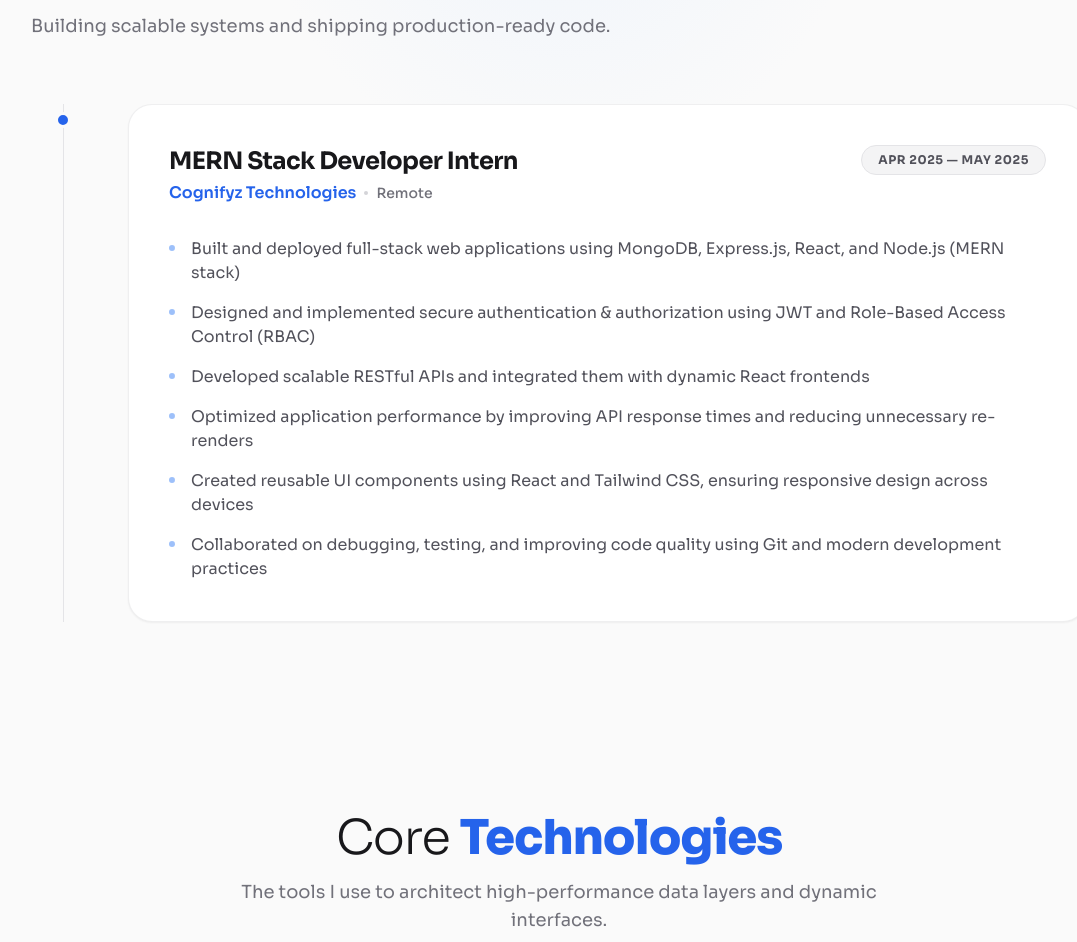
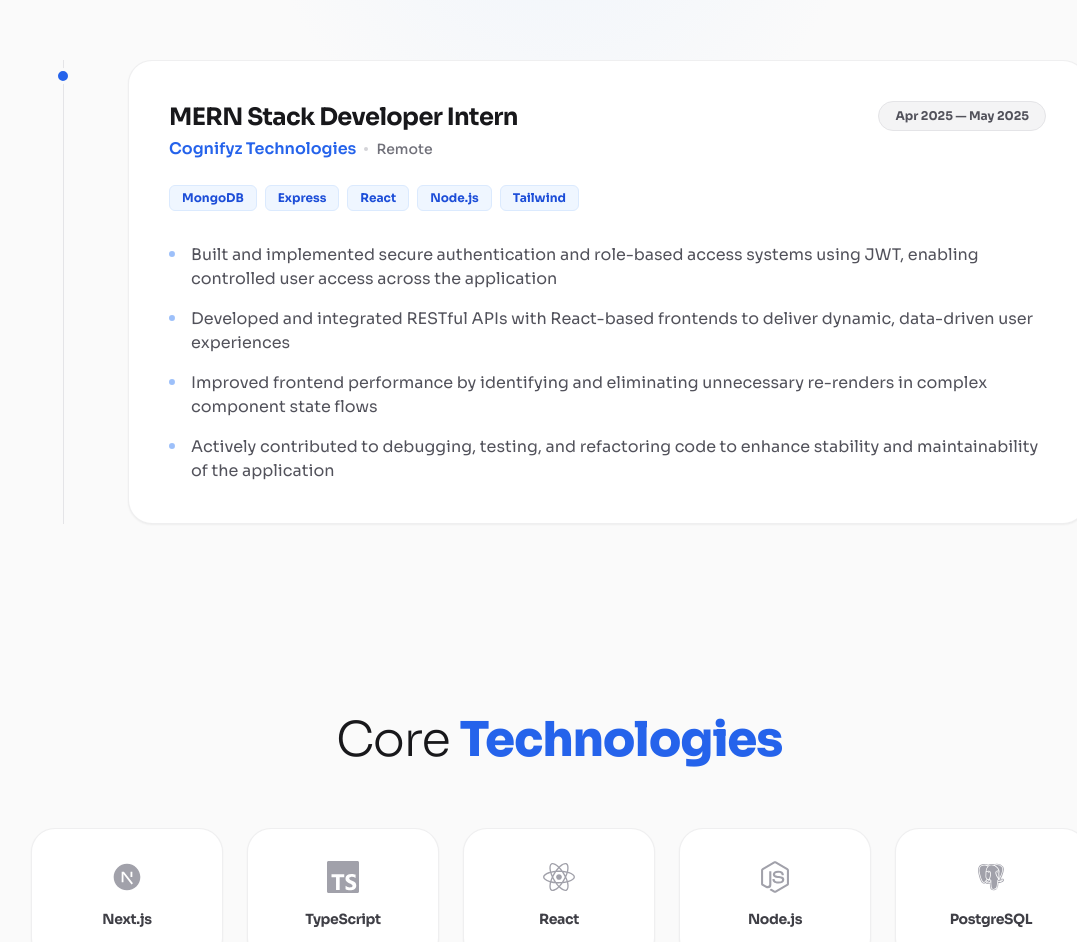
Before and after one commit to Curious-Firdosh/Fridosh_Portfolio, a React (Vite) app: page / in a window 1280 px wide. Shown: the part 980-1922 px from the top of the page, without its empty margins (81-1158 px from the left). Built offline with nearby package versions, Linux system fonts and the light colour scheme.

Commit message:
Refactor Skills component: update experience details, enhance tech stack representation, and improve layout

```diff
--- a/src/components/Skills.jsx
+++ b/src/components/Skills.jsx
@@ -1,7 +1,7 @@
 import { motion } from "framer-motion";
 import { FaReact, FaNodeJs, FaDatabase } from "react-icons/fa";
 import { RiNextjsFill, RiTailwindCssFill } from "react-icons/ri";
-import { SiTypescript, SiDocker, SiHono, SiPrisma, SiExpress } from "react-icons/si";
+import { SiTypescript, SiDocker, SiHono, SiPrisma, SiExpress, SiMongodb } from "react-icons/si";
 import { BiLogoPostgresql } from "react-icons/bi";
 
 const EXPERIENCE = [
@@ -10,11 +10,13 @@ const EXPERIENCE = [
   //   company: "Encoder",
   //   duration: "Jan 2025 — Mar 2026",
   //   type: "Remote",
+  //   // EXPLICIT TECH STACK
+  //   tech: ["Next.js", "React", "Node.js", "Express", "PostgreSQL", "Tailwind"],
   //   highlights: [
-  //     "Built and deployed full-stack applications using React, Next.js, Node.js, and PostgreSQL",
-  //     "Designed scalable REST APIs with JWT authentication and RBAC authorization",
-  //     "Integrated AI features using LLMs and LangChain with RAG pipelines",
-  //     "Deployed apps on Vercel, Render, and Railway with production-grade performance"
+  //     "Built end-to-end full-stack features, handling both frontend (React/Next.js) and backend (Node.js, APIs) to deliver complete user-facing functionality",
+  //     "Designed and implemented secure authentication and role-based access systems using JWT, ensuring controlled access across different user types",
+  //     "Integrated AI-driven features using LLM APIs and LangChain to automate workflows and enhance user experience",
+  //     "Deployed and managed applications on Vercel and Railway, handling environment setup, builds, and production issues"
   //   ]
   // },
   {
@@ -22,13 +24,13 @@ const EXPERIENCE = [
     company: "Cognifyz Technologies",
     duration: "Apr 2025 — May 2025",
     type: "Remote",
+    // EXPLICIT TECH STACK
+    tech: ["MongoDB", "Express", "React", "Node.js", "Tailwind"],
     highlights: [
-      "Built and deployed full-stack web applications using MongoDB, Express.js, React, and Node.js (MERN stack)",
-      "Designed and implemented secure authentication & authorization using JWT and Role-Based Access Control (RBAC)",
-      "Developed scalable RESTful APIs and integrated them with dynamic React frontends",
-      "Optimized application performance by improving API response times and reducing unnecessary re-renders",
-      "Created reusable UI components using React and Tailwind CSS, ensuring responsive design across devices",
-      "Collaborated on debugging, testing, and improving code quality using Git and modern development practices"
+      "Built and implemented secure authentication and role-based access systems using JWT, enabling controlled user access across the application",
+      "Developed and integrated RESTful APIs with React-based frontends to deliver dynamic, data-driven user experiences",
+      "Improved frontend performance by identifying and eliminating unnecessary re-renders in complex component state flows",
+      "Actively contributed to debugging, testing, and refactoring code to enhance stability and maintainability of the application"
     ]
   }
 ];
@@ -39,7 +41,7 @@ const SKILLS = [
   { name: "React", icon: <FaReact size={32} /> },
   { name: "Node.js", icon: <FaNodeJs size={32} /> },
   { name: "PostgreSQL", icon: <BiLogoPostgresql size={32} /> },
-  { name: "MongoDB", icon: <FaDatabase size={32} /> },
+  { name: "MongoDB", icon: <SiMongodb size={32} /> },
   { name: "Prisma", icon: <SiPrisma size={32} /> },
   { name: "Hono", icon: <SiHono size={32} /> },
   { name: "Docker", icon: <SiDocker size={32} /> },
@@ -51,10 +53,7 @@ export default function SkillsAndExperience() {
   return (
     <>
       {/* ================= EXPERIENCE SECTION ================= */}
-      {/* Notice this is now its own section with id="experience" */}
       <section className="relative bg-zinc-50 py-32 px-6 lg:px-28 overflow-hidden text-zinc-900" id="experience">
-
-        {/* Subtle Background Glow */}
         <div className="absolute top-0 left-1/2 -translate-x-1/2 w-full max-w-4xl h-[500px] bg-[radial-gradient(ellipse_at_top,_var(--tw-gradient-stops))] from-blue-100/40 via-transparent to-transparent pointer-events-none" />
 
         <div className="relative max-w-6xl mx-auto">
@@ -67,9 +66,6 @@ export default function SkillsAndExperience() {
             <h2 className="text-4xl lg:text-5xl font-light tracking-tight">
               Work <span className="font-black text-blue-600">Experience</span>
             </h2>
-            <p className="mt-4 text-zinc-500 text-lg">
-              Building scalable systems and shipping production-ready code.
-            </p>
           </motion.div>
 
           <div className="relative border-l border-zinc-200 ml-4 lg:ml-8 space-y-16">
@@ -82,11 +78,10 @@ export default function SkillsAndExperience() {
                 transition={{ delay: index * 0.1, duration: 0.5 }}
                 viewport={{ once: true }}
               >
-                {/* Glowing Timeline Node */}
-                <div className="absolute -left-[9px] top-2 h-4 w-4 rounded-full border-[3px] border-zinc-50 bg-blue-600 group-hover:scale-125 group-hover:shadow-[0_0_15px_rgba(37,99,235,0.5)] transition-all duration-300" />
+                <div className="absolute -left-[9px] top-2 h-4 w-4 rounded-full border-[3px] border-zinc-50 bg-blue-600 group-hover:scale-125 transition-all duration-300" />
 
-                <div className="bg-white border border-zinc-200/60 p-8 lg:p-10 rounded-3xl shadow-sm hover:shadow-[0_8px_30px_rgb(0,0,0,0.04)] hover:border-blue-500/20 transition-all duration-500">
-                  <div className="flex flex-col lg:flex-row lg:justify-between lg:items-start gap-4 mb-8">
+                <div className="bg-white border border-zinc-200/60 p-8 lg:p-10 rounded-3xl shadow-sm hover:shadow-xl transition-all duration-500">
+                  <div className="flex flex-col lg:flex-row lg:justify-between lg:items-start gap-4 mb-6">
                     <div>
                       <h3 className="text-2xl font-bold tracking-tight text-zinc-900">{exp.role}</h3>
                       <p className="text-blue-600 font-semibold mt-1 flex items-center gap-2">
@@ -95,9 +90,18 @@ export default function SkillsAndExperience() {
                         <span className="text-zinc-500 font-medium text-sm">{exp.type}</span>
                       </p>
                     </div>
-                    <span className="inline-flex items-center justify-center px-4 py-1.5 rounded-full bg-zinc-100 border border-zinc-200 text-xs font-bold text-zinc-600 uppercase tracking-wider">
+                    <span className="inline-flex items-center justify-center px-4 py-1.5 rounded-full bg-zinc-100 border border-zinc-200 text-xs font-bold text-zinc-600">
                       {exp.duration}
                     </span>
+                  </div>
+
+                  {/* TECH STACK CHIPS */}
+                  <div className="flex flex-wrap gap-2 mb-8">
+                    {exp.tech.map((t) => (
+                      <span key={t} className="px-3 py-1 bg-blue-50 text-blue-700 text-xs font-bold rounded-md border border-blue-100">
+                        {t}
+                      </span>
+                    ))}
                   </div>
 
                   <ul className="space-y-4">
@@ -116,22 +120,11 @@ export default function SkillsAndExperience() {
       </section>
 
       {/* ================= SKILLS SECTION ================= */}
-      {/* Notice this is now a PEER section with id="skills" */}
       <section className="relative bg-zinc-50 pb-32 pt-16 px-6 lg:px-28 text-zinc-900" id="skills">
-        <div className="relative max-w-6xl mx-auto">
-          <motion.div
-            initial={{ opacity: 0, y: 20 }}
-            whileInView={{ opacity: 1, y: 0 }}
-            viewport={{ once: true }}
-            className="mb-16 flex flex-col items-center text-center max-w-2xl mx-auto"
-          >
-            <h2 className="text-4xl lg:text-5xl font-light tracking-tight">
-              Core <span className="font-black text-blue-600">Technologies</span>
-            </h2>
-            <p className="mt-4 text-zinc-500 text-lg">
-              The tools I use to architect high-performance data layers and dynamic interfaces.
-            </p>
-          </motion.div>
+        <div className="relative max-w-6xl mx-auto text-center">
+          <h2 className="text-4xl lg:text-5xl font-light tracking-tight mb-16">
+            Core <span className="font-black text-blue-600">Technologies</span>
+          </h2>
 
           <div className="grid grid-cols-2 md:grid-cols-4 lg:grid-cols-5 gap-4 lg:gap-6">
             {SKILLS.map((skill, index) => (
```
